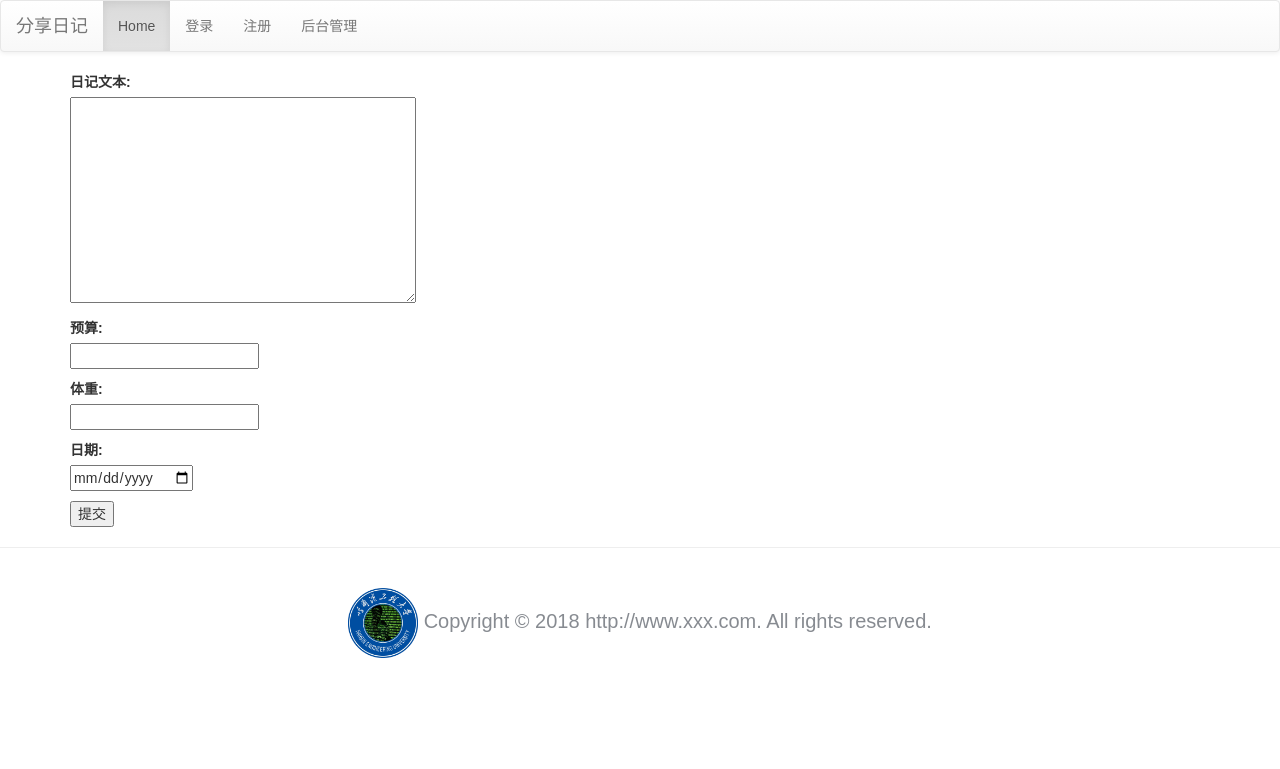
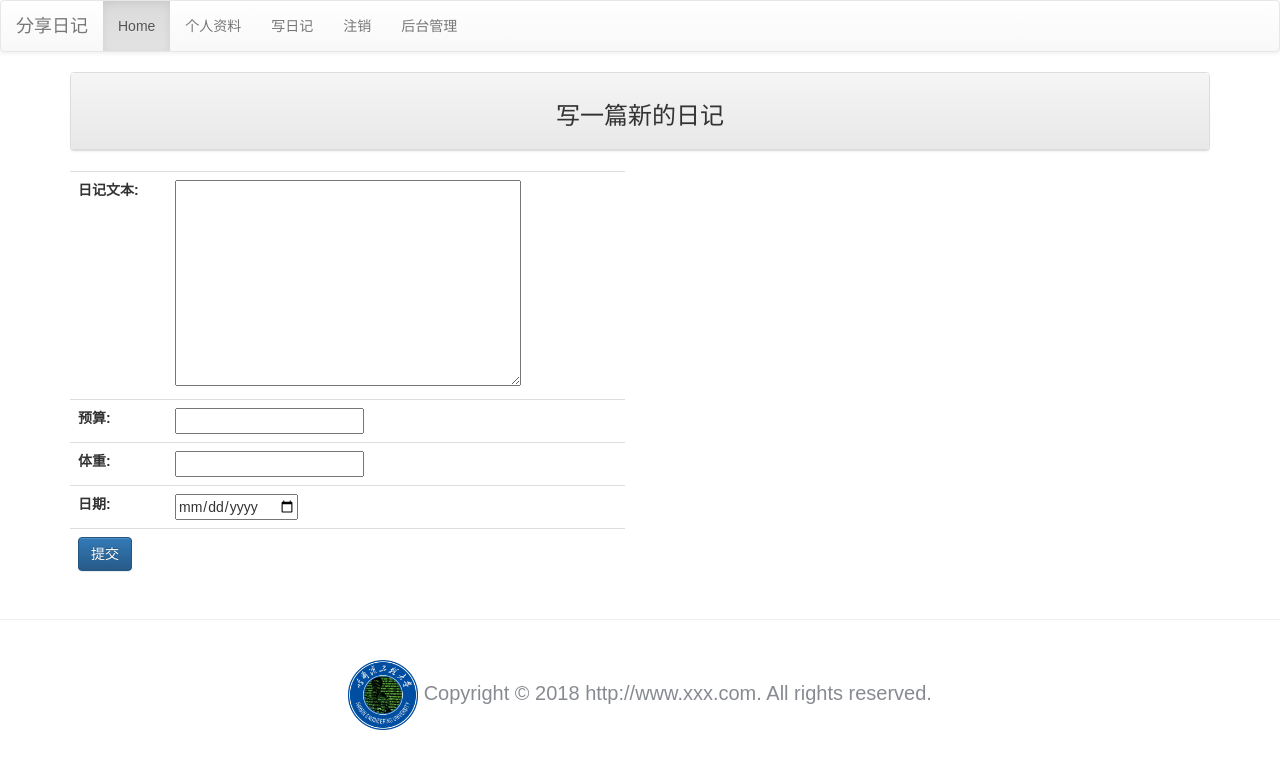
Before and after one commit to zjw1111/NeuEdu.2018.Summer, a Django app: page /post in a window 1280 px wide. Shown: the top 769 px of the page. Run offline with Django 3.2, Linux system fonts and the light colour scheme; the visitor is signed in with stand-in values (Sample User, id 1); some libraries are stand-ins or nearby versions.

Commit message:
20180725.Noon.12:00.Update Change the Website UI btw: the last commit's Date is wrong(should be 20180725)

```diff
--- a/diaries/admin.py
+++ b/diaries/admin.py
@@ -1,10 +1,5 @@
 from django.contrib import admin
 from models import *
-#TODO: Please add your data model here.
-
-#TODO: Please create a admin display configuration class here.
-
-#TODO: Please register your data models
 
 
 class DiaryAdmin(admin.ModelAdmin):
--- a/diaries/forms.py
+++ b/diaries/forms.py
@@ -11,19 +11,34 @@
 
     class Meta:
         model = UserInfo
-        fields = ['username', 'email', 'password1', 'password2', 'captcha']
+        fields = ['username', 'email', 'password1', 'password2', 'gender', 'height', 'personal_page_url', 'captcha']
 
     def __init__(self, *args, **argv):
         RegistrationForm.__init__(self, *args, **argv)
-        self.fields['captcha'].label = '验证码:'
+        self.fields['username'].label = '* 用户名:'
+        self.fields['email'].label = '* Email:'
+        self.fields['password1'].label = '* 密码:'
+        self.fields['password2'].label = '* 密码确认:'
+        self.fields['captcha'].label = '* 验证码:'
+
+    def as_table(self):
+        """
+        Override the parent method, to make the HTML beautiful
+        Returns this form rendered as HTML <tr>s -- excluding the <table></table>.
+        """
+        return self._html_output(
+            normal_row='<tr%(html_class_attr)s"><th>%(label)s</th><td>%(field)s%(help_text)s%(errors)s</td></tr>',
+            error_row='<tr><td colspan="2">%s</td></tr>',
+            row_ender='</td></tr>',
+            help_text_html='<br /><span class="helptext">%s</span>',
+            errors_on_separate_row=False)
 
 
 # TODO: Please design the extra user profile registration form.
 # TODO: The extra user profile data will include height, gender, personal page url.
 class ProfileForm(forms.Form):
-    gender = forms.ChoiceField(label='性别', choices=[(0, '男'), (1, '女')], widget=forms.RadioSelect())
+    gender = forms.ChoiceField(label='性别', choices=[(0, '男'), (1, '女')])
     height = forms.FloatField(label="身高(cm)", min_value=0)
-    # gender = forms.RadioSelect(choices=[(0, '女'), (1, '男')])
     personal_page_url = forms.CharField(label='个人主页', max_length=20)
 
     def as_table(self):
@@ -52,7 +67,6 @@
 
 # TODO: Please design the diary addition form, which should include budget, weight, note, date
 class NewDiaryForm(forms.ModelForm):
-
     class Meta:
         model = Diary
         fields = ['note', 'budget', 'weight', 'date', 'user']
@@ -67,16 +81,3 @@
         self.fields['weight'].widget = forms.NumberInput(attrs={'min': 0, 'step': '0.1'})
         self.fields['date'].widget = DateWidget()
         self.fields['user'].widget = forms.HiddenInput()
-        # self.fields['captcha'].label = '请输入图形中文字'
-
-    def as_p(self):
-        """
-        Override the parent method, to make the HTML beautiful
-        Returns this form rendered as HTML <p>s.
-        """
-        return self._html_output(
-            normal_row='<p%(html_class_attr)s>%(label)s<br/>%(field)s%(help_text)s</p>',
-            error_row='%s',
-            row_ender='</p>',
-            help_text_html=' <span class="helptext">%s</span>',
-            errors_on_separate_row=True)
--- a/diaries/views.py
+++ b/diaries/views.py
@@ -43,16 +43,12 @@
             user.height = profile_form.cleaned_data['height']
             user.personal_page_url = profile_form.cleaned_data['personal_page_url']
             user.save()
+            messages.add_message(request, messages.SUCCESS, '个人资料修改成功')
             return HttpResponseRedirect('/userinfo')
         else:
             messages.add_message(request, messages.WARNING, '请检查您刚才输入的信息')
     html = template.render(locals(), request)
     return HttpResponse(html)
-    #should check the authenticaiton status first,
-    #if already login then use the username query the profile data.
-    #if the form submit, check the validity of form data, if valid, save data and show success information.
-    #if not, show error message.Please use the message mechanism.
-    #if current access is the first time show page, then display the userinfo form.
 
 
 def login(request):
@@ -105,6 +101,7 @@
     if request.method == 'GET':
         diary_form = NewDiaryForm()
         user = request.user.id
+        username = request.user.username
     else:
         diary_form = NewDiaryForm(request.POST)
         if diary_form.is_valid():
--- a/templates/footer.html
+++ b/templates/footer.html
@@ -3,7 +3,7 @@
 {% load staticfiles %}
 <div class="container-fluid">
     <p align="center" style="margin-top: 20px;color:#878B91; font-size: 20px;">
-        <img src="{% static 'img/Logo.png' %}" width="70px">
+        <a href="https://zjw1.top" target="_blank"><img src="{% static 'img/Logo.png' %}" width="70px"></a>
         Copyright &copy; 2018 http://www.xxx.com. All rights reserved.
     </p>
 </div>
--- a/templates/posting.html
+++ b/templates/posting.html
@@ -11,14 +11,30 @@
 {% block details %}
 {% load staticfiles %}
 <div class="container">
+    <div class='row'>
+        <div class='col-md-12'>
+            <div class='panel panel-default'>
+                <div class='panel-heading' align=center>
+                    <h3>写一篇新的日记</h3>
+                </div>
+            </div>
+        </div>
+    </div>
     {% for msg in messages %}
     <div class="alert alert-{{msg.tags}}">{{ msg }}</div>
     {% endfor %}
-    <form name='postdiary' action='/post' method="post">
-        {% csrf_token %}
-        {{ diary_form.as_p }}
-        <input type="hidden" name="user" value="{{ user }}"/>
-        <input type="submit" value="提交" name="_submit"/>
-    </form>
+    <div class="row">
+        <div class="col-md-6">
+            <form name='postdiary' action='/post' method="post">
+                <table class="table table-hover">
+                    {{ diary_form.as_table }}
+                    {% csrf_token %}
+                    <input type="hidden" name="user" value="{{ user }}"/>
+                    <td><input class="btn btn-primary" type="submit" value="提交"/></td>
+                    <td></td>
+                </table>
+            </form>
+        </div>
+    </div>
 </div>
 {% endblock %}
--- a/templates/userinfo.html
+++ b/templates/userinfo.html
@@ -13,9 +13,6 @@
 {% block details %}
 {% load staticfiles %}
 <div class="container">
-    {% for msg in messages %}
-    <div class="alert alert-{{msg.tags}}">{{ msg }}</div>
-    {% endfor %}
     <div class='row'>
         <div class='col-md-12'>
             <div class='panel panel-default'>
@@ -25,6 +22,9 @@
             </div>
         </div>
     </div>
+    {% for msg in messages %}
+    <div class="alert alert-{{msg.tags}}">{{ msg }}</div>
+    {% endfor %}
     <div class="row">
         <div class="col-md-6">
             <form action='/userinfo' method="post">
```
Also changed, not shown: templates/login.html (+13 -8 lines), templates/registration/registration_form.html (+15 -3 lines).
